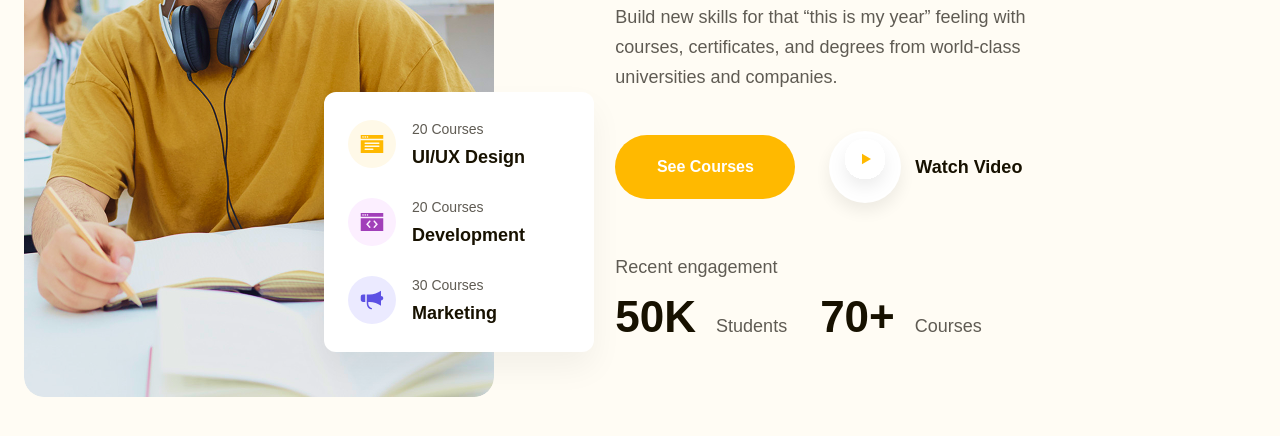
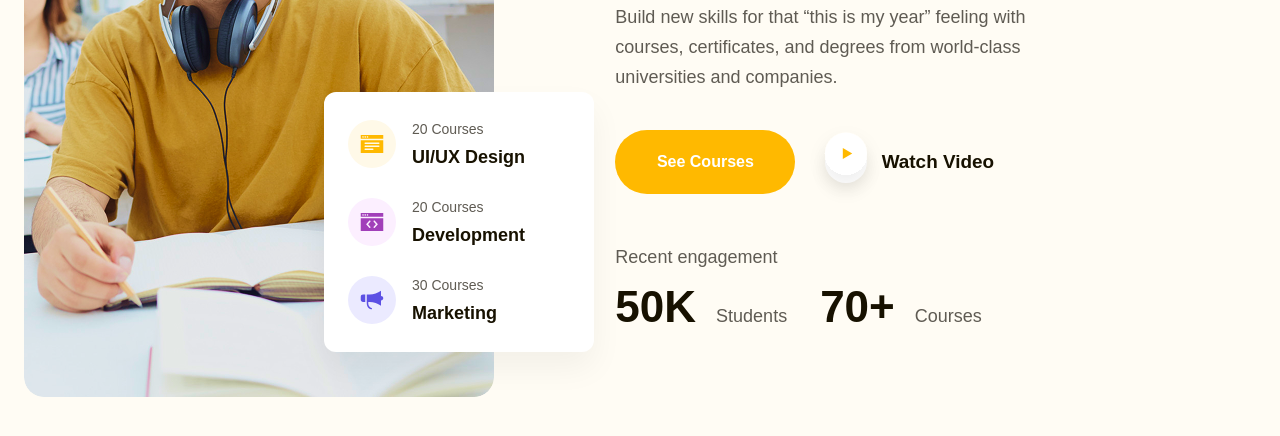
Before and after one commit to MINGGMCU/Figma-to-html, a plain HTML site: page index.html in a window 1280 px wide. In both pictures the pointer is over the button "Watch Video". Shown: the part 438-874 px from the top of the page. Drawn offline with Linux system fonts and the light colour scheme.

Commit message:
sửa nút Watch-video

```diff
--- a/assets/css/style.css
+++ b/assets/css/style.css
@@ -233,6 +233,9 @@ a {
 }
 
 .hero .watch-video .icon {
+  width: 40px;
+  height: 40px;
+
   display: flex;
   align-items: center;
   justify-content: center;
@@ -240,6 +243,7 @@ a {
   background: #fff;
   box-shadow: 0 8px 16px 0 rgba(0, 0, 0, 0.07);
 }
+
 
 .hero .watch-video span {
   color: #171100;
@@ -267,3 +271,11 @@ a {
 .hero .stats strong:nth-child(2) {
   margin-left: 28px;
 }
+
+.hero .watch-video:hover {
+  transform: scale(1.05);
+  transition: 0.2s;
+}
+.hero .watch-video .icon:hover {
+  background-color: #f0f0f0;
+}
```
